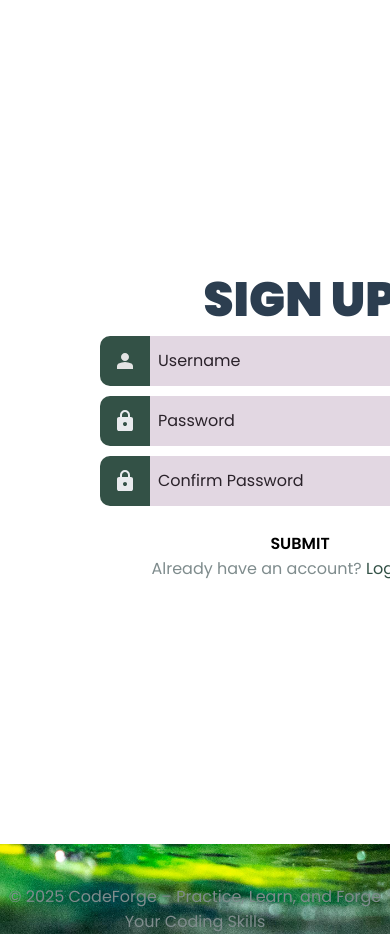
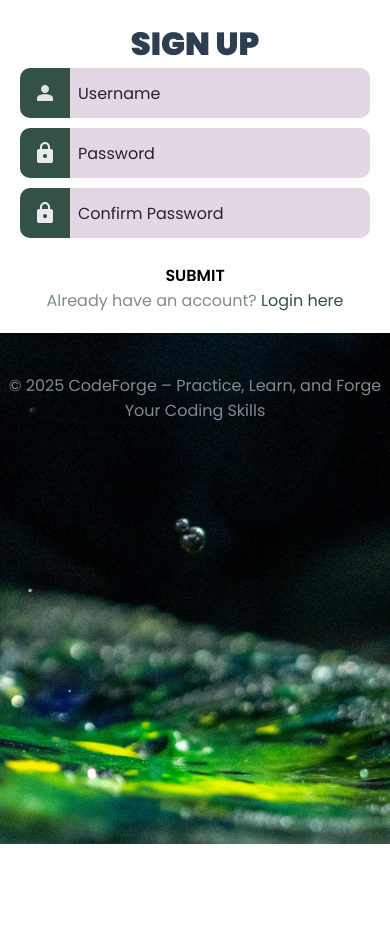
Before and after one commit to Tomeriko990/CodeForge, a Flask app: page /register in a window 390 px wide; the page is wider, and only the part inside the window is pictured. After the commit the page ends 844 px from the top of that part, so only its background shows below. Run offline with Flask 3, Linux system fonts and the light colour scheme.

Commit message:
Update form.css

```diff
--- a/static/css/form.css
+++ b/static/css/form.css
@@ -200,3 +200,19 @@ a:hover {
         transform: translateY(-20px);
     }
 }
+@media (max-width: 600px) {
+  .form-container {
+    width: 100%;
+    border-radius: 0; /* אין מקום לרדיוס בצד ימין רק */
+    height: auto; /* אל תכפה 100vh כי במובייל זה לפעמים יחתוך */
+    padding: 20px;
+  }
+
+  h1 {
+    font-size: 2em;
+  }
+
+  form {
+    width: 100%;
+  }
+}
```
